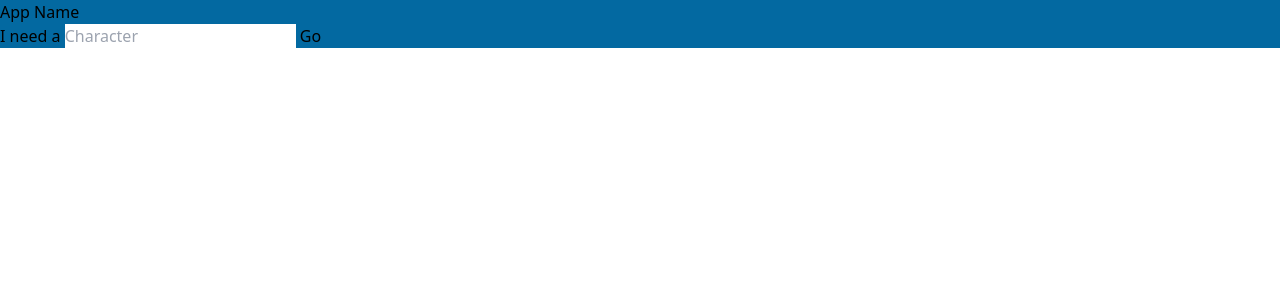
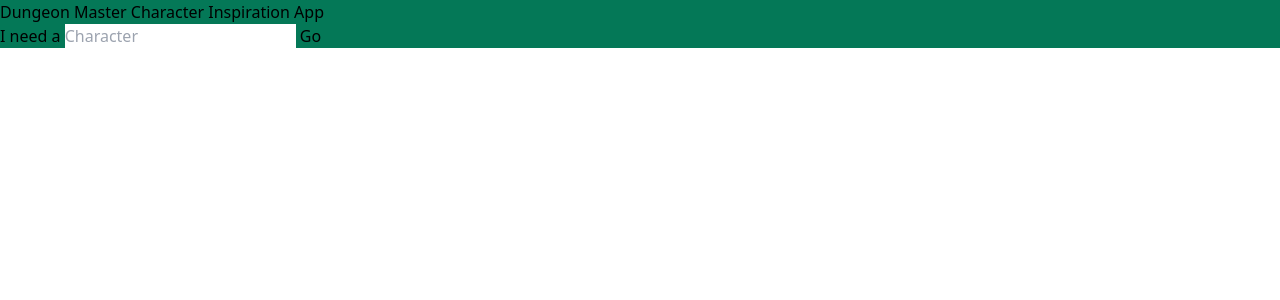
Before and after one commit to Wraith908/personal-website, a React (Create React App) app: page / in a window 1280 px wide. Shown: the top 300 px of the page. Built offline with nearby package versions, Linux system fonts and the light colour scheme.

Commit message:
Bugfixing tailwindcss
Tailwinds CSS wasn't automatically updating until I opened another commnnd line

```diff
--- a/src/App.tsx
+++ b/src/App.tsx
@@ -4,7 +4,7 @@ import Main from './components/Main';
 
 function App() {
   return (
-    <div>
+    <div className="bg-emerald-700">
       <Main />
     </div>
   );
--- a/src/components/Card.tsx
+++ /dev/null
@@ -1 +0,0 @@
-export {}
--- a/src/components/CardFactory.tsx
+++ /dev/null
@@ -1 +0,0 @@
-export {}
--- a/src/components/Main.tsx
+++ b/src/components/Main.tsx
@@ -3,12 +3,13 @@ import CardList from './CardList';
 
 export default function Main() {
     return(
-        <div className = "bg-sky-700">
-            <header>
-                <h1>App Name</h1>
-            </header>
-            <body>
-                <p>I need a <input list="CharTypes" placeholder = "Character"></input> <button>Go</button></p>
+        <div>
+            <span>
+                <h1>Dungeon Master Character Inspiration App</h1>
+            </span>
+            <div>
+                <form>
+                    <p>I need a <input list="CharTypes" placeholder = "Character" /> <button>Go</button></p>
                     <datalist id = "CharTypes">
                         <option value = "Character"/>
                         <option value = "Villain"/>
@@ -17,8 +18,9 @@ export default function Main() {
                         <option value = "Hero"/>
                         <option value = "Sidekick"/>
                     </datalist>
+                </form>
                 <CardList />
-            </body>
+            </div>
         </div>
     )
 }
--- a/src/output.css
+++ b/src/output.css
@@ -535,7 +535,16 @@ video {
   --tw-backdrop-sepia:  ;
 }
 
-.bg-sky-700 {
+.bg-emerald-600 {
   --tw-bg-opacity: 1;
-  background-color: rgb(3 105 161 / var(--tw-bg-opacity));
+  background-color: rgb(5 150 105 / var(--tw-bg-opacity));
 }
+
+.bg-emerald-600\/50 {
+  background-color: rgb(5 150 105 / 0.5);
+}
+
+.bg-emerald-700 {
+  --tw-bg-opacity: 1;
+  background-color: rgb(4 120 87 / var(--tw-bg-opacity));
+}
--- a/tailwind.config.ts
+++ b/tailwind.config.ts
@@ -3,7 +3,8 @@ import type { Config } from 'tailwindcss'
 export default {
   content: [
     "./src/*.{html,tsx}",
-    "./src/components/*.{html,tsx}"
+    "./src/components/*.{html,tsx}",
+    "./public/index.html"
   ],
   theme: {
     extend: {},
```
Lines whose indentation alone changed are shown as unchanged.
